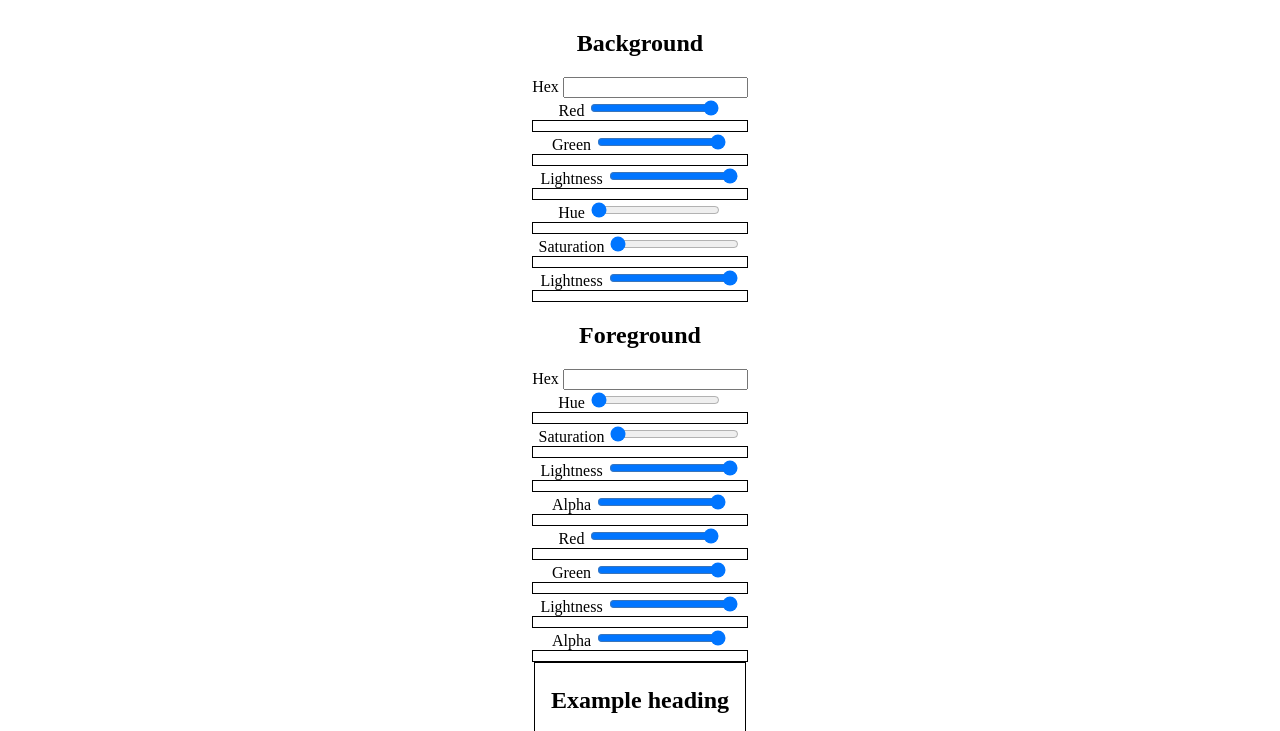
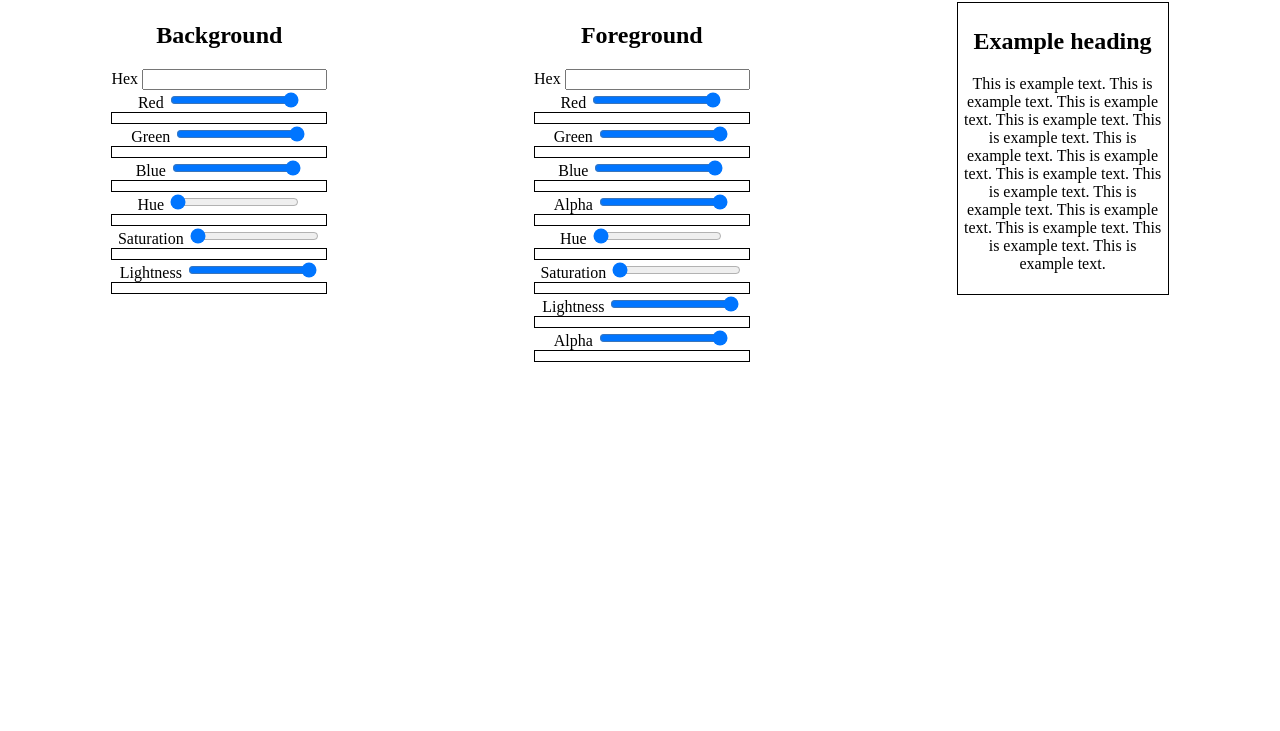
Before and after one commit to cjhanrahan/CSS-Color-Utility, a plain HTML site: page index.html in a window 1280 px wide. Shown: the part 78-809 px from the top of the page. Drawn offline with Linux system fonts and the light colour scheme.

Commit message:
Cleaned up new HTML, CSS

```diff
--- a/app.js
+++ b/app.js
@@ -10,8 +10,8 @@ window.onload = function(){
     },
 
     setupInputHandlers: function(){
-      _.nodeForEach('.backgroundForegroundSections', function(section){
-
+      _.selectorForEach('.backgroundForegroundSections', function(section){
+        var hexInput = section.querySelector('');
       });
     },
 
--- a/index.html
+++ b/index.html
@@ -7,9 +7,10 @@
     <script type="text/javascript" src="app.js"></script>
   </head>
   <body>
+
+    <h1>CSS Color Utility</h1>
+
     <div class="appContainer">
-      <h1>CSS Color Utility</h1>
-      <div class="backgroundForegroundSections">
       <div class="background">
 
         <h2>Background</h2>
@@ -22,26 +23,90 @@
 
 
         <div class="rgb inputContainer">
-            <div class="hue">
+          <div class="red">
             <label> Red
               <input type="range" min="0" max="255" step="1" value="255" />
               <div class="readout"></div>
             </label>
           </div>
 
-            <div class="saturation">
+          <div class="green">
             <label> Green
               <input type="range" min="0" max="255" step="1" value="255" />
               <div class="readout"></div>
             </label>
           </div>
 
-            <div class="lightness">
-              <label> Lightness
+          <div class="blue">
+            <label> Blue
               <input type="range" min="0" max="255" step="1" value="255" />
               <div class="readout"></div>
             </label>
           </div>
+        </div>
+
+        <div class="hsl inputContainer">
+          <div class="hue">
+            <label> Hue
+              <input type="range" min="0" max="360" step="1" value="0" data-symbol="\u00b0"/>
+              <div class="readout"></div>
+            </label>
+          </div>
+
+          <div class="saturation">
+            <label> Saturation
+              <input type="range" min="0" max="100" step="1" value="0" data-symbol="%"/>
+              <div class="readout"></div>
+            </label>
+          </div>
+
+          <div class="lightness">
+            <label> Lightness
+              <input type="range" min="0" max="100" step="1" value="100" data-symbol="%"/>
+              <div class="readout"></div>
+            </label>
+          </div>
+        </div>
+
+      </div>
+
+      <div class="foreground">
+
+        <h2>Foreground</h2>
+
+        <div class="hex inputContainer">
+          <label> Hex
+            <input type="text"/>
+          </label>
+        </div>
+
+        <div class="rgb inputContainer">
+          <div class="red">
+            <label> Red
+              <input type="range" min="0" max="255" step="1" value="255" />
+              <div class="readout"></div>
+            </label>
+          </div>
+
+          <div class="green">
+            <label> Green
+              <input type="range" min="0" max="255" step="1" value="255" />
+              <div class="readout"></div>
+            </label>
+          </div>
+
+          <div class="blue">
+            <label> Blue
+              <input type="range" min="0" max="255" step="1" value="255" />
+              <div class="readout"></div>
+            </label>
+          </div>
+
+          <div class="alpha">
+            <label> Alpha
+              <input type="range" min="0" max="1" step="0.01" value="100"/>
+              <div class="readout"></div>
+            </label>
           </div>
         </div>
 
@@ -67,82 +132,18 @@
             </label>
           </div>
 
-        </div>
-
-        <div class="foreground">
-
-          <h2>Foreground</h2>
-
-          <div class="hex inputContainer">
-            <label> Hex
-              <input type="text"/>
-            </label>
-          </div>
-
-
-          <div class="hsl inputContainer">
-            <div class="hue">
-              <label> Hue
-                <input type="range" min="0" max="360" step="1" value="0" data-symbol="\u00b0"/>
-                <div class="readout"></div>
-              </label>
-            </div>
-
-            <div class="saturation">
-              <label> Saturation
-                <input type="range" min="0" max="100" step="1" value="0" data-symbol="%"/>
-                <div class="readout"></div>
-              </label>
-            </div>
-
-            <div class="lightness">
-              <label> Lightness
-                <input type="range" min="0" max="100" step="1" value="100" data-symbol="%"/>
-                <div class="readout"></div>
-              </label>
-            </div>
-
           <div class="alpha">
             <label> Alpha
-                <input type="range" min="0" max="100" step="1" value="100" data-symbol="%"/>
+              <input type="range" min="0" max="1" step="0.01" value="100"/>
               <div class="readout"></div>
             </label>
           </div>
         </div>
 
-          <div class="rgb inputContainer">
-            <div class="hue">
-              <label> Red
-                <input type="range" min="0" max="255" step="1" value="255" />
-                <div class="readout"></div>
-              </label>
-            </div>
-
-            <div class="saturation">
-              <label> Green
-                <input type="range" min="0" max="255" step="1" value="255" />
-                <div class="readout"></div>
-              </label>
-            </div>
-
-            <div class="lightness">
-              <label> Lightness
-                <input type="range" min="0" max="255" step="1" value="255" />
-                <div class="readout"></div>
-              </label>
-            </div>
-
-            <div class="alpha">
-              <label> Alpha
-                <input type="range" min="0" max="100" step="1" value="100" data-symbol="%"/>
-                <div class="readout"></div>
-              </label>
-            </div>
-          </div>
 
       </div>
 
-      </div>
+
 
       <div class="exampleText">
         <h2>Example heading</h2>
@@ -150,5 +151,7 @@
           This is example text. This is example text. This is example text. This is example text. This is example text. This is example text. This is example text. This is example text. This is example text. This is example text. This is example text. This is example text. This is example text. This is example text.
         </p>
       </div>
+
+    </div>
   </body>
 </html>
--- a/style.css
+++ b/style.css
@@ -3,10 +3,11 @@ body {
 }
 
 .appContainer {
+  height: 100vh;
   display: flex;
-  flex-direction: column;
+  flex-flow: row wrap;
   justify-content: space-around;
-  align-items: center;
+  align-items: flex-start;
 }
 
 .readout {
--- a/util.js
+++ b/util.js
@@ -11,8 +11,12 @@ _ = {
     }
   },
 
-  selectorForEach: function(selector, func) {
-    var nodes = document.querySelectorAll(selector);
+  selectorForEach: function(selector, func, parentNode) {
+
+    if(parentNode === undefined)
+      parentNode = document;
+
+    var nodes = parentNode.querySelectorAll(selector);
 
     Array.prototype.forEach.call(nodes, func);
   }
```
Lines whose indentation alone changed are shown as unchanged.
